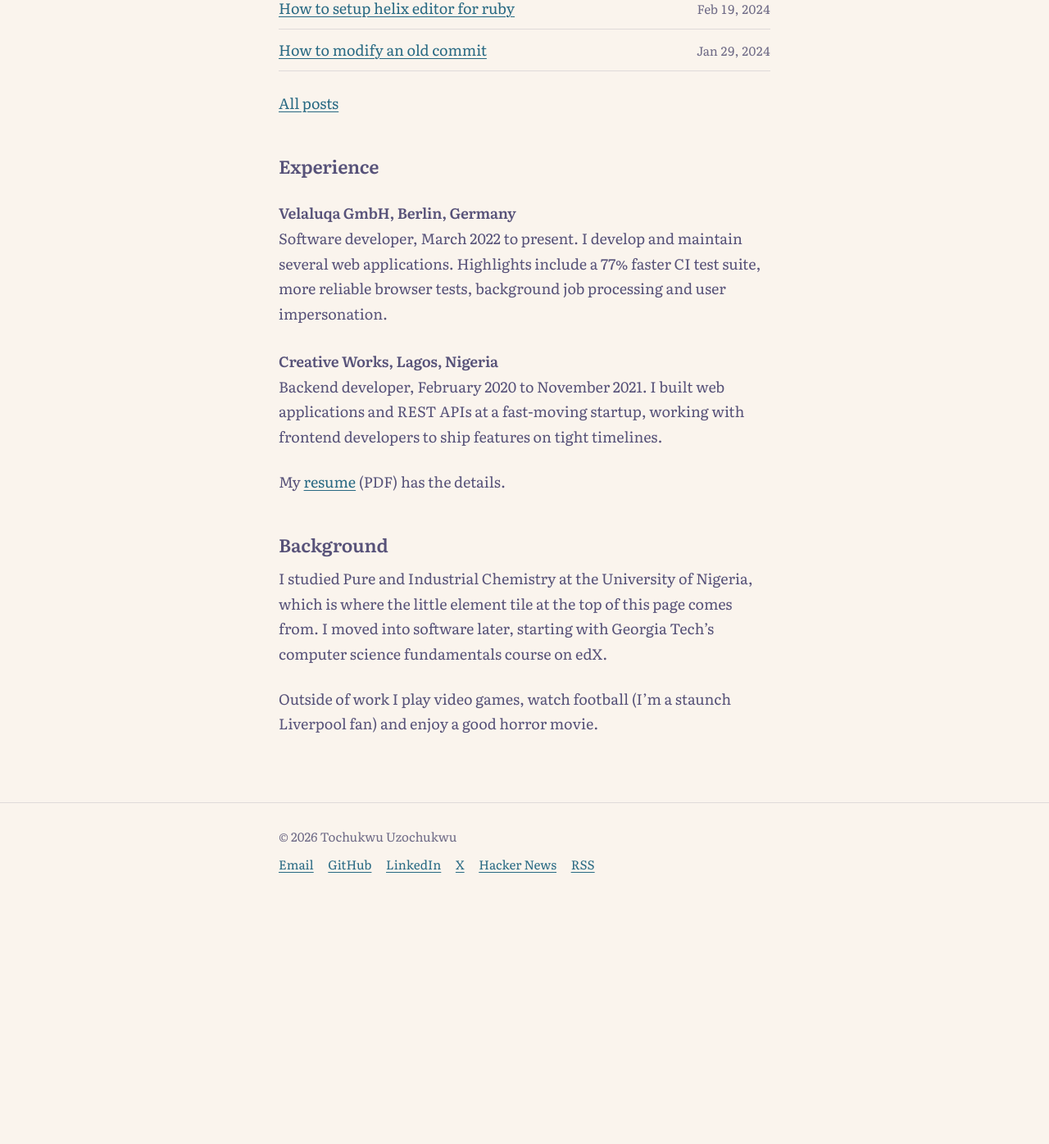
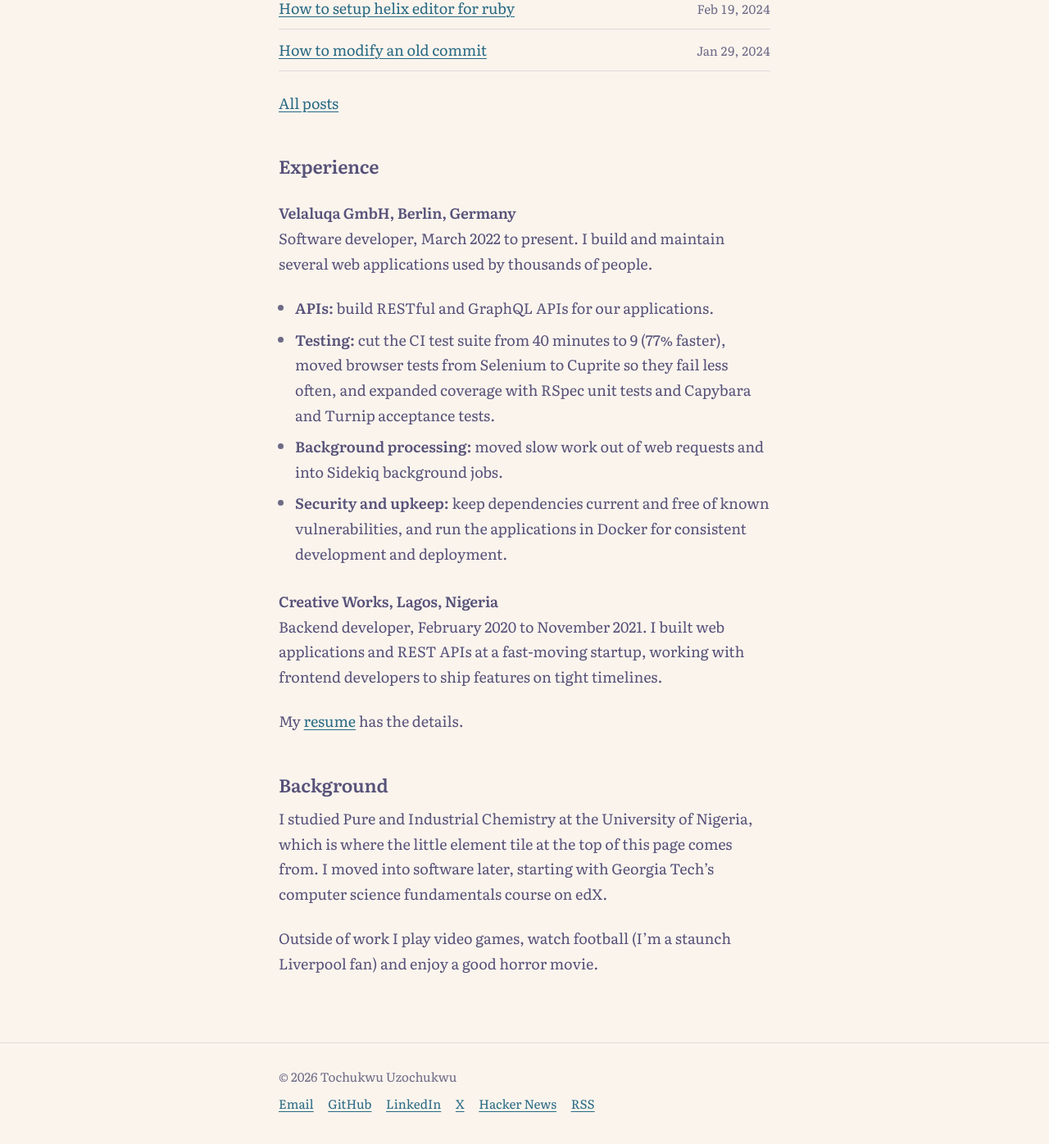
Before and after one commit to 4tolexx/4tolexx.github.io, a Jekyll site: the page built from index.markdown, in a window 1280 px wide and 1400 px high, scrolled down 1404 px. Shown: the top 1396 px of the window at 82% size. Built offline with Jekyll 4.4.1, drawn with Linux system fonts in a browser that asks for light colours; before the commit the page ends 2511 px from its top, so only the background shows below that.

Commit message:
Expand Velaluqa experience and simplify resume links

```diff
--- a/_layouts/home.html
+++ b/_layouts/home.html
@@ -13,7 +13,7 @@ layout: default
       <li><a href="mailto:{{ site.links.email }}">Email</a></li>
       <li><a href="{{ site.links.github }}">GitHub</a></li>
       <li><a href="{{ site.links.linkedin }}">LinkedIn</a></li>
-      <li><a href="{{ site.links.resume | relative_url }}">Resume (PDF)</a></li>
+      <li><a href="{{ site.links.resume | relative_url }}">Resume</a></li>
     </ul>
   </div>
 </section>
--- a/index.markdown
+++ b/index.markdown
@@ -45,9 +45,18 @@ them working.
 
 ### Velaluqa GmbH, Berlin, Germany
 
-Software developer, March 2022 to present. I develop and maintain several web
-applications. Highlights include a 77% faster CI test suite, more reliable
-browser tests, background job processing and user impersonation.
+Software developer, March 2022 to present. I build and maintain several web
+applications used by thousands of people.
+
+- **APIs:** build RESTful and GraphQL APIs for our applications.
+- **Testing:** cut the CI test suite from 40 minutes to 9 (77% faster), moved
+  browser tests from Selenium to Cuprite so they fail less often, and expanded
+  coverage with RSpec unit tests and Capybara and Turnip acceptance tests.
+- **Background processing:** moved slow work out of web requests and into
+  Sidekiq background jobs.
+- **Security and upkeep:** keep dependencies current and free of known
+  vulnerabilities, and run the applications in Docker for consistent
+  development and deployment.
 
 ### Creative Works, Lagos, Nigeria
 
@@ -55,7 +64,7 @@ Backend developer, February 2020 to November 2021. I built web applications
 and REST APIs at a fast-moving startup, working with frontend developers to
 ship features on tight timelines.
 
-My [resume]({{ site.links.resume | relative_url }}) (PDF) has the details.
+My [resume]({{ site.links.resume | relative_url }}) has the details.
 
 ## Background
 
```
